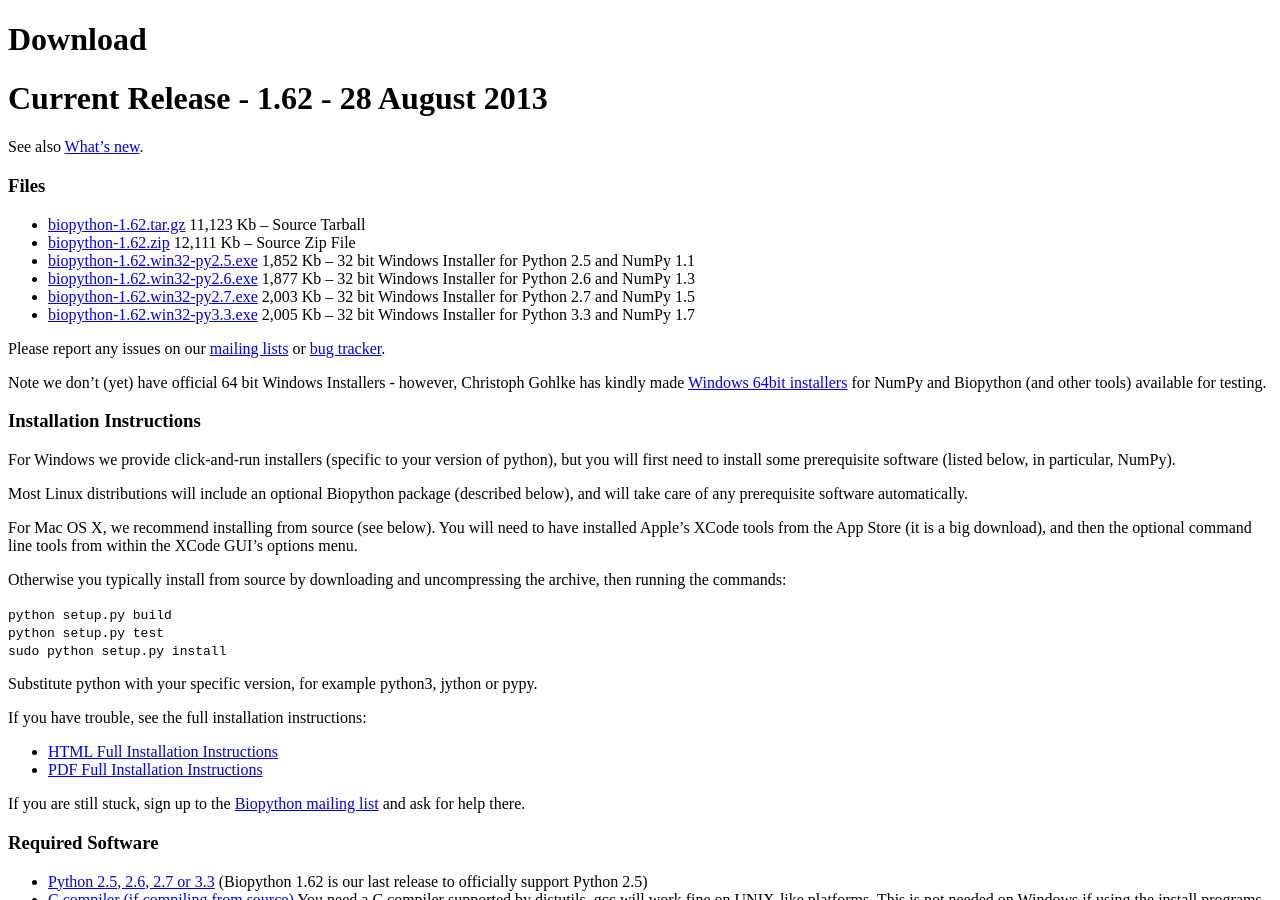
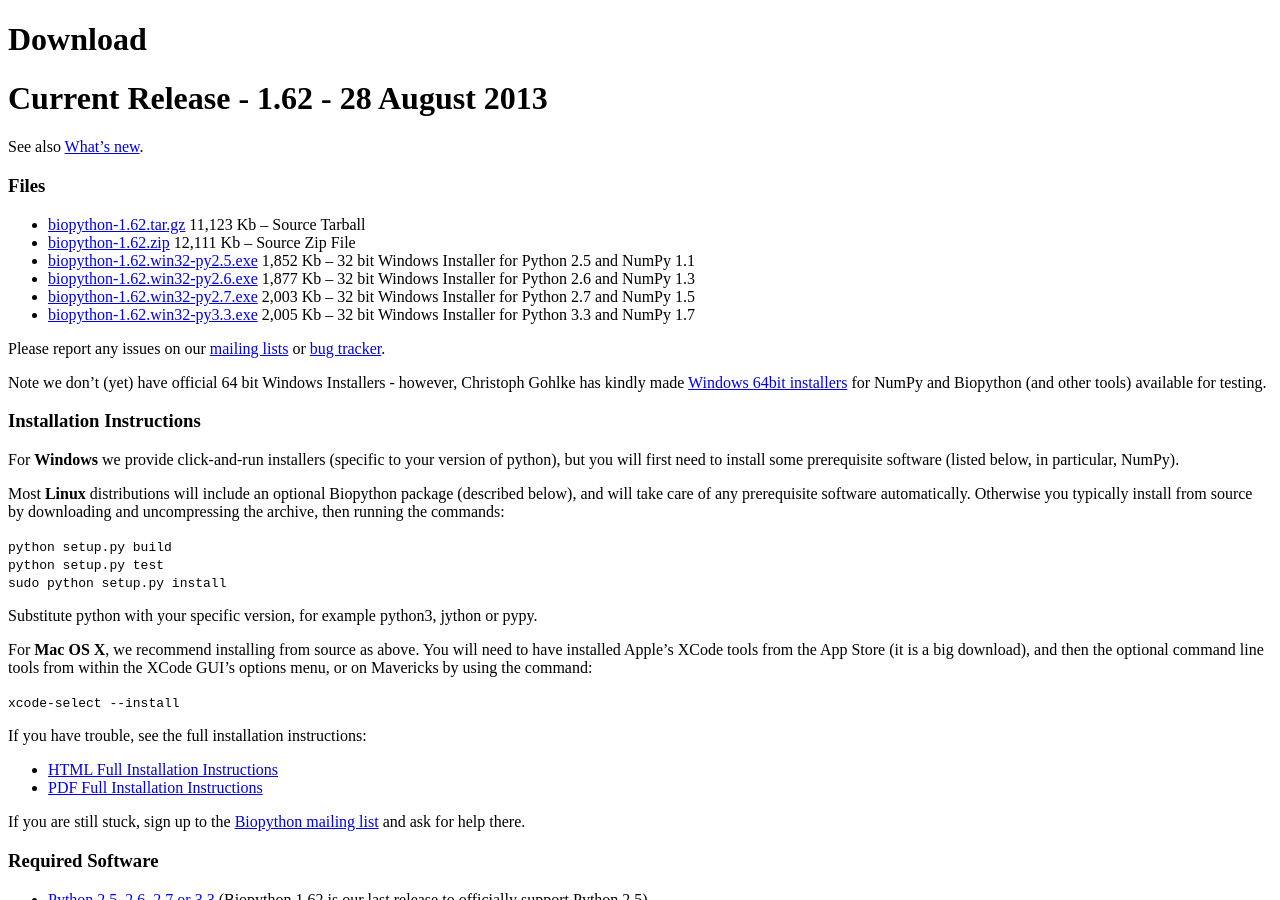
Before and after one commit to biopython/biopython.github.io, a Jekyll site: the page built from wiki/Download.md, in a window 1280 px wide and 900 px high. Built offline with Jekyll 4.4.1, drawn with Linux system fonts in a browser that asks for light colours; part of the change alters nothing that is shown.

Commit message:
/* Installation Instructions */ Mavericks magic command: xcode-select --install

```diff
--- a/wiki/Download.md
+++ b/wiki/Download.md
@@ -36,21 +36,14 @@ Biopython (and other tools) available for testing.
 
 ### Installation Instructions
 
-For Windows we provide click-and-run installers (specific to your
+For **Windows** we provide click-and-run installers (specific to your
 version of python), but you will first need to install some prerequisite
 software (listed below, in particular, NumPy).
 
-Most Linux distributions will include an optional Biopython package
+Most **Linux** distributions will include an optional Biopython package
 (described below), and will take care of any prerequisite software
-automatically.
-
-For Mac OS X, we recommend installing from source (see below). You will
-need to have installed Apple's XCode tools from the App Store (it is a
-big download), and then the optional command line tools from within the
-XCode GUI's options menu.
-
-Otherwise you typically install from source by downloading and
-uncompressing the archive, then running the commands:
+automatically. Otherwise you typically install from source by
+downloading and uncompressing the archive, then running the commands:
 
 `python setup.py build`
 `python setup.py test`
@@ -58,6 +51,13 @@ uncompressing the archive, then running the commands:
 
 Substitute python with your specific version, for example python3,
 jython or pypy.
+
+For **Mac OS X**, we recommend installing from source as above. You will
+need to have installed Apple's XCode tools from the App Store (it is a
+big download), and then the optional command line tools from within the
+XCode GUI's options menu, or on Mavericks by using the command:
+
+`xcode-select --install`
 
 If you have trouble, see the full installation instructions:
 
```
Also changed, not shown: 1 other file.
